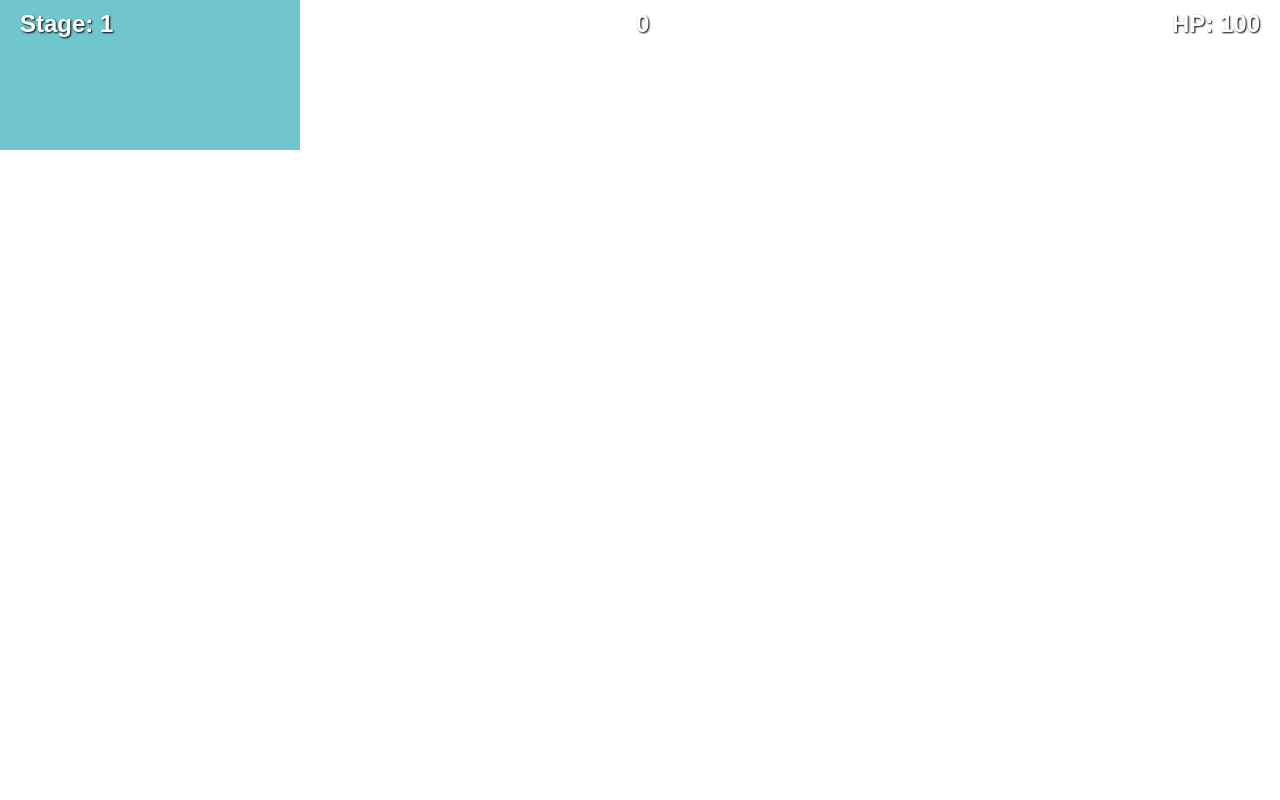
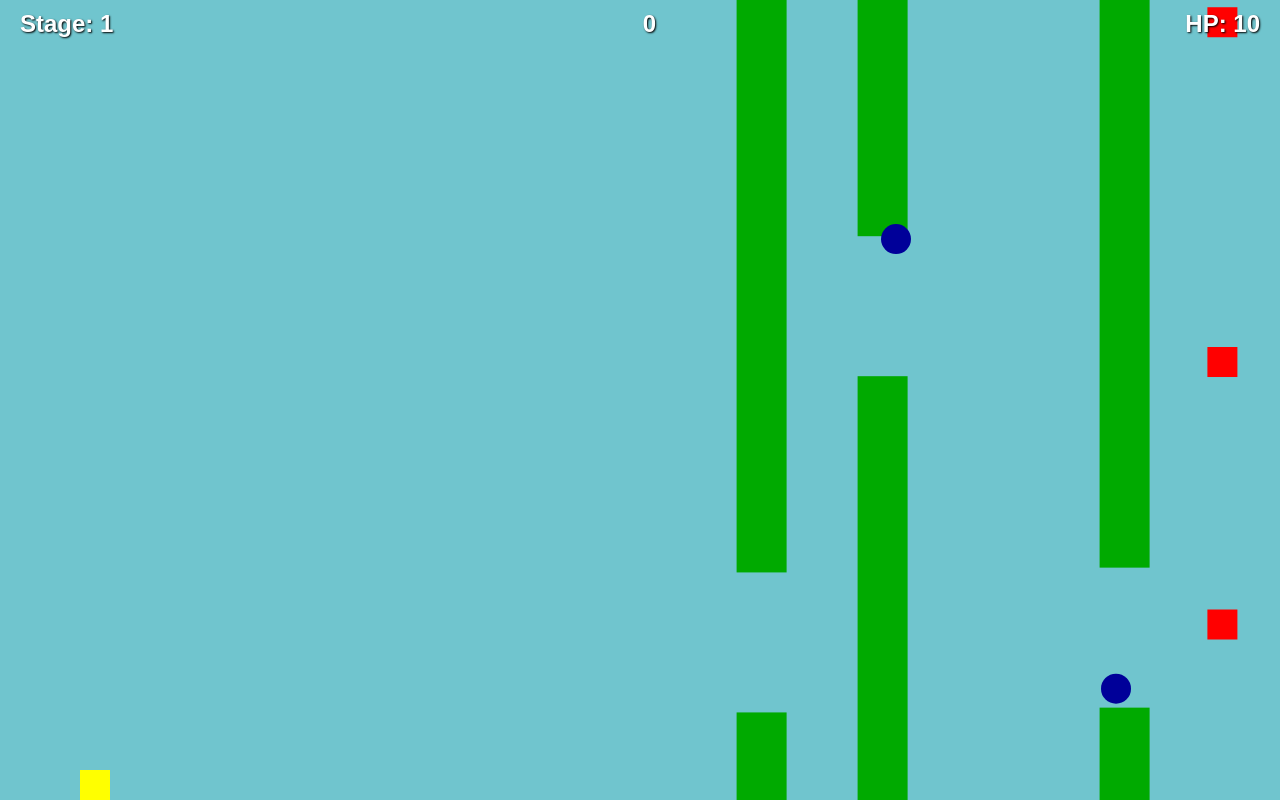
Before and after one commit to hiroshinomura/tilt, a plain HTML site: page index.html in a window 1280 px wide. Drawn offline with Linux system fonts and the light colour scheme.

Commit message:
Add files via upload

```diff
--- a/index.html
+++ b/index.html
@@ -24,8 +24,8 @@
     const ui     = { stage: document.getElementById('stage'), score: document.getElementById('score'), hp: document.getElementById('hp') };
 
     let lastDamageTime = 0;
-    let lastTilt = 0;
-    const tiltThreshold = -15; // 上に傾けた角度の閾値 (β がこの値未満になったときにジャンプ)
+    let lastTiltTime = 0;
+    const tiltThreshold = -15; // β角度閾値
 
     function resize() {
       canvas.width  = window.innerWidth;
@@ -40,17 +40,15 @@
     let frame = 0, score = 0, hp = 100, running = true;
     let stage = 1, startTime = Date.now();
     let flash = 0, shake = 0;
-    let gameOverFlag = false;
 
-    // 初期配置
     function init() {
-      bird.y = canvas.height/2; bird.vy=0;
-      pipes=[]; items=[]; enemies=[];
-      frame=0; score=0; hp=100; stage=1;
-      startTime=Date.now(); flash=0; shake=0; gameOverFlag=false;
-      lastDamageTime = 0;
-      lastTilt = 0;
+      bird.y = canvas.height/2; bird.vy = 0;
+      pipes = []; items = []; enemies = [];
+      frame = 0; score = 0; hp = 100; stage = 1;
+      startTime = Date.now(); flash = 0; shake = 0;
+      lastDamageTime = 0; lastTiltTime = 0;
       updateUI();
+      running = true;
     }
 
     function updateUI() {
@@ -59,27 +57,24 @@
       ui.stage.textContent = `Stage: ${stage}`;
     }
 
-    // スポーン関数
     function spawnPipe() {
-      const gap=140;
-      const topH = Math.random()*(canvas.height-gap-80)+40;
-      pipes.push({ x:canvas.width, topH, bottomY:topH+gap });
+      const gap = 140;
+      const topH = Math.random() * (canvas.height - gap - 80) + 40;
+      pipes.push({ x: canvas.width, topH, bottomY: topH + gap, scored: false });
     }
     function spawnItem() {
-      items.push({ x:canvas.width, y:Math.random()*(canvas.height-50)+25, collected:false });
+      items.push({ x: canvas.width, y: Math.random() * (canvas.height - 50) + 25, collected: false });
     }
     function spawnEnemy() {
-      enemies.push({ x:canvas.width, y:Math.random()*(canvas.height-30), w:30, h:30 });
+      enemies.push({ x: canvas.width, y: Math.random() * (canvas.height - 30), w:30, h:30 });
     }
 
-    // 衝突ハンドラ
-    function handleCollision(damage=10) {
+    function handleCollision(damage = 10) {
       const now = Date.now();
-      if (!running || now - lastDamageTime < 500) return; // 0.5秒無敵時間
+      if (!running || now - lastDamageTime < 500) return;
       lastDamageTime = now;
       hp = Math.max(0, hp - damage);
-      flash = 20;
-      shake = 20;
+      flash = 20; shake = 20;
       updateUI();
       navigator.vibrate?.(50);
       if (hp <= 0) doGameOver();
@@ -87,17 +82,16 @@
 
     function doGameOver() {
       running = false;
-      // Game Over表示
+      // Game Over 表示
       ctx.save();
-      ctx.fillStyle = 'rgba(0, 0, 0, 0.7)';
-      ctx.fillRect(0, 0, canvas.width, canvas.height);
+      ctx.fillStyle = 'rgba(0,0,0,0.7)';
+      ctx.fillRect(0,0,canvas.width,canvas.height);
       ctx.fillStyle = '#fff';
       ctx.font = 'bold 48px sans-serif';
       ctx.textAlign = 'center';
       ctx.fillText('Game Over', canvas.width/2, canvas.height/2);
       ctx.restore();
-      // 5秒後リセット＆再開
-      setTimeout(() => { init(); loop(); }, 5000);
+      setTimeout(init, 5000);
     }
 
     function nextStage() {
@@ -106,75 +100,81 @@
       updateUI();
     }
 
-    // メインループ
+    // 入力処理
+    window.addEventListener('pointerdown', () => { if (running) bird.vy = bird.jump; });
+    window.addEventListener('keydown', e => { if (running && e.code === 'Space') bird.vy = bird.jump; });
+    window.addEventListener('deviceorientation', e => {
+      const now = Date.now();
+      if (!running) return;
+      const beta = e.beta || 0;
+      if (beta < tiltThreshold && now - lastTiltTime > 500) {
+        bird.vy = bird.jump;
+        lastTiltTime = now;
+      }
+    });
+
     function loop() {
       ctx.clearRect(0,0,canvas.width,canvas.height);
       if (!running) return;
+
       const now = Date.now();
       const elapsed = now - startTime;
-
-      // ステージ切り替え
       if (elapsed > 20000) nextStage();
 
+      // シェイク & フラッシュ
       ctx.save();
-      // シェイク
-      if (shake > 0) {
-        const dx = (Math.random() - 0.5) * 10;
-        ctx.translate(dx, 0);
-        shake--;
-      }
-
-      // フラッシュ
-      if (flash > 0) {
-        ctx.fillStyle = 'rgba(255,255,0,' + (flash/20*0.5) + ')';
+      if (shake-- > 0) ctx.translate((Math.random()-0.5)*10, 0);
+      if (flash-- > 0) {
+        ctx.fillStyle = `rgba(255,255,0,${(flash/20)*0.5})`;
         ctx.fillRect(0,0,canvas.width,canvas.height);
-        flash--;
       }
 
       // 更新
       frame++;
       const pipeInterval = Math.max(60, 120 - stage*10);
       if (frame === pipeInterval/2 || frame % pipeInterval === 0) spawnPipe();
-      if (frame % pipeInterval === 0 && frame !== 0) spawnItem();
+      if (frame % pipeInterval === 0) spawnItem();
       const enemyInterval = Math.max(200, 300 - stage*20);
-      if (frame % enemyInterval === 0) {
-        for (let i = 0; i < 3; i++) spawnEnemy(); // 敵3倍
-      }
+      if (frame % enemyInterval === 0) for(let i=0;i<3;i++) spawnEnemy();
 
-      // 鳥
       bird.vy += bird.gravity;
       bird.y += bird.vy;
       if (bird.y + bird.h > canvas.height) { bird.y = canvas.height - bird.h; bird.vy = 0; handleCollision(); }
       if (bird.y < 0) { bird.y = 0; bird.vy = 0; }
 
-      // パイプ更新
       pipes = pipes.filter(p => {
         p.x -= 2 + stage*0.2;
+        if (!p.scored && p.x + 50 < bird.x) { score++; p.scored = true; updateUI(); }
         if (bird.x < p.x + 50 && bird.x + bird.w > p.x && (bird.y < p.topH || bird.y + bird.h > p.bottomY)) handleCollision();
-        if (p.x + 50 < bird.x && !p.scored) { score++; p.scored = true; updateUI(); }
         return p.x + 50 > 0;
       });
 
-      // アイテム更新
       items = items.filter(it => {
         it.x -= 2;
         if (!it.collected && bird.x < it.x + 15 && bird.x + bird.w > it.x - 15 && bird.y < it.y + 15 && bird.y + bird.h > it.y - 15) {
-          it.collected = true;
-          hp = 100;
-          updateUI();
+          it.collected = true; hp=100; updateUI();
         }
         return it.x + 15 > 0 && !it.collected;
       });
 
-      // 敵更新
       enemies = enemies.filter(en => {
         en.x -= 3 + stage*0.3;
-        if (bird.x < en.x + en.w && bird.x + bird.w > en.x && bird.y < en.y + en.h && bird.y + bird.h > en.y) {
-          handleCollision(20);
-        }
+        if (bird.x < en.x + en.w && bird.x + bird.w > en.x && bird.y < en.y + en.h && bird.y + bird.h > en.y) handleCollision(20);
         return en.x + en.w > 0;
       });
 
       // 描画
-      ctx.fillStyle = '#0a0'; pipes.forEach(p => { ctx.fillRect(p.x, 0, 50, p.topH); ctx.fillRect(p.x, p.bottomY, 50, canvas.height - p.bottomY); });
-      ctx.fillStyle = '#009'; items.forEach(it => { ctx.beginPath(); ctx.arc(it.x, it.y, 15, 0, 2*Math
+      pipes.forEach(p => { ctx.fillStyle='#0a0'; ctx.fillRect(p.x,0,50,p.topH); ctx.fillRect(p.x,p.bottomY,50,canvas.height-p.bottomY); });
+      items.forEach(it => { ctx.fillStyle='#009'; ctx.beginPath(); ctx.arc(it.x,it.y,15,0,2*Math.PI); ctx.fill(); });
+      enemies.forEach(en => { ctx.fillStyle='#f00'; ctx.fillRect(en.x,en.y,en.w,en.h); });
+      ctx.fillStyle='#ff0'; ctx.fillRect(bird.x,bird.y,bird.w,bird.h);
+
+      ctx.restore();
+      requestAnimationFrame(loop);
+    }
+
+    init();
+    loop();
+  </script>
+</body>
+</html>
```
